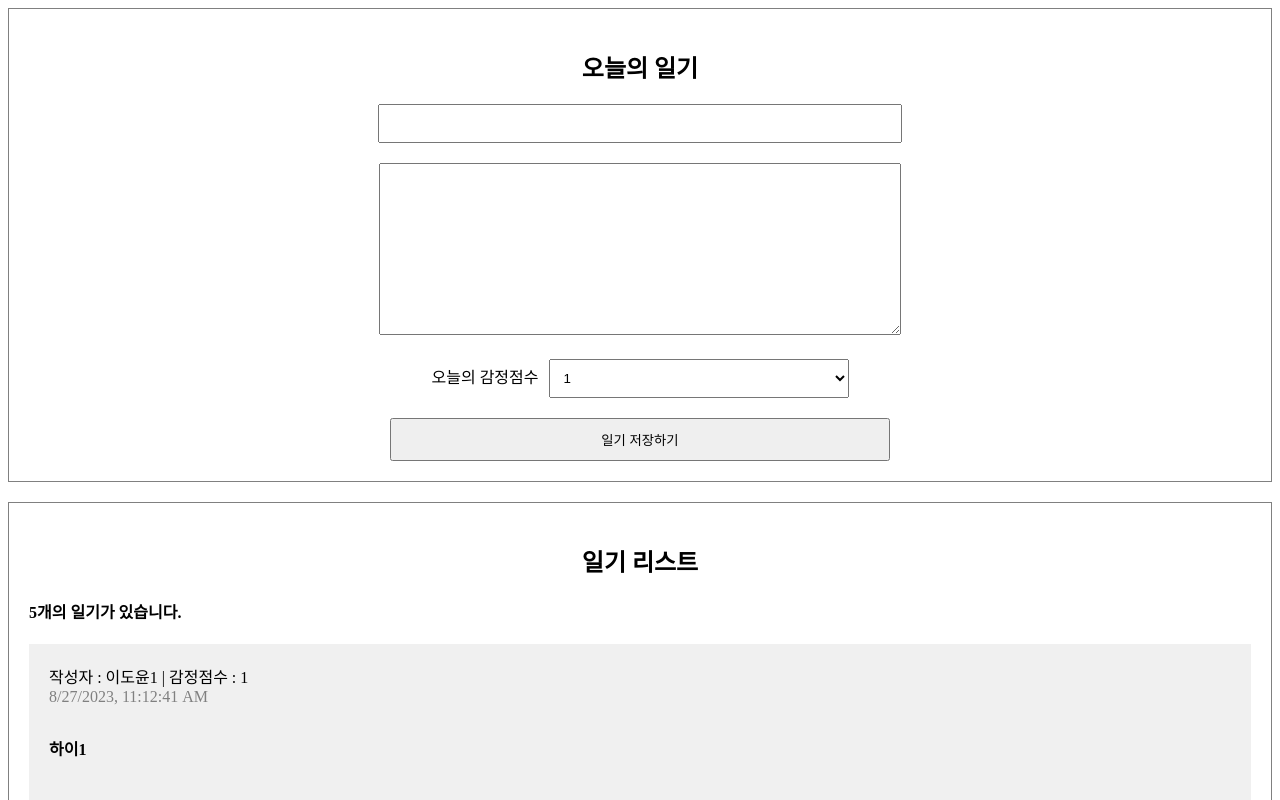
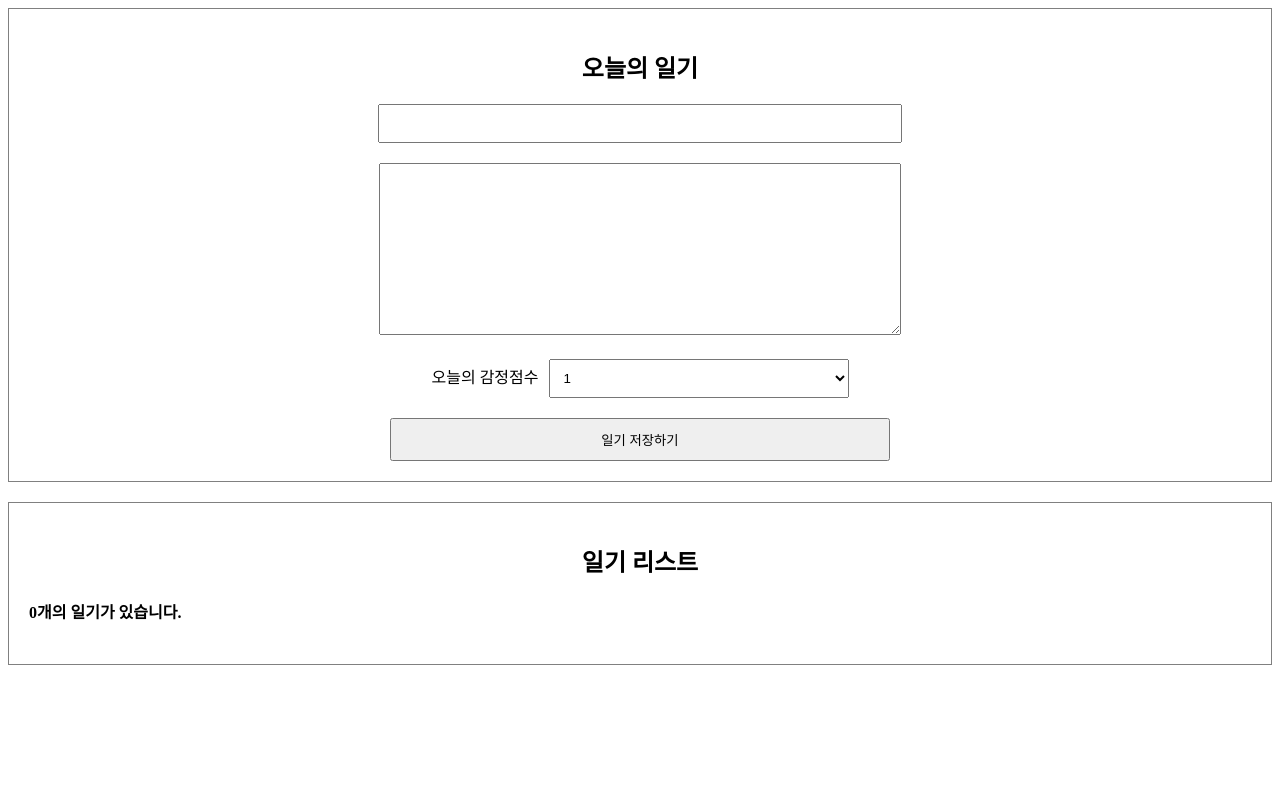
Before and after one commit to doyn511/Simple-Diary, a React (Create React App) app: page / in a window 1280 px wide. Shown: the top 800 px of the page. Built offline with nearby package versions, Linux system fonts and the light colour scheme.

Commit message:
[feat] submit시 데이터 추가하기

```diff
--- a/src/App.js
+++ b/src/App.js
@@ -1,48 +1,28 @@
 import "./App.css";
 import DiaryEditor from "./DiaryEditor";
 import DiaryList from "./DiaryList";
-const dummyList = [
-  {
-    id: 1,
-    author: "이도윤1",
-    content: "하이1",
-    emotion: 1,
-    created_date: new Date().getTime(),
-  },
-  {
-    id: 2,
-    author: "이도윤2",
-    content: "하이2",
-    emotion: 4,
-    created_date: new Date().getTime(),
-  },
-  {
-    id: 3,
-    author: "이도윤3",
-    content: "하이3",
-    emotion: 3,
-    created_date: new Date().getTime(),
-  },
-  {
-    id: 4,
-    author: "이도윤4",
-    content: "하이4",
-    emotion: 2,
-    created_date: new Date().getTime(),
-  },
-  {
-    id: 5,
-    author: "이도윤5",
-    content: "하이5",
-    emotion: 5,
-    created_date: new Date().getTime(),
-  },
-];
+import { useRef, useState } from "react";
+
 function App() {
+  const dataId = useRef(0);
+  const [data, setData] = useState([]);
+  const onCreate = (author, content, emotion) => {
+    const created_date = new Date().getTime();
+    const newItem = {
+      author,
+      content,
+      emotion,
+      created_date,
+      id: dataId.current,
+    };
+    dataId.current += 1;
+    setData([newItem, ...data]);
+  };
+
   return (
     <div className="App">
-      <DiaryEditor />
-      <DiaryList diaryList={dummyList} />
+      <DiaryEditor onCreate={onCreate} />
+      <DiaryList diaryList={data} />
     </div>
   );
 }
--- a/src/DiaryEditor.js
+++ b/src/DiaryEditor.js
@@ -1,6 +1,6 @@
 import { useRef, useState } from "react";
 
-const DiaryEditor = () => {
+const DiaryEditor = ({ onCreate }) => {
   const authorInput = useRef();
   const contentInput = useRef();
   const [state, setState] = useState({
@@ -26,7 +26,13 @@
       contentInput.current.focus();
       return;
     }
+    onCreate(state.author, state.content, state.emotion);
     alert("저장 성공");
+    setState({
+      author: "",
+      content: "",
+      emotion: 1,
+    });
   };
 
   return (
--- a/src/DiaryItem.js
+++ b/src/DiaryItem.js
@@ -1,7 +1,7 @@
 const DiaryItem = ({ author, content, created_date, emotion, id }) => {
   return (
     <div className="DiaryItem">
-      <div classNAme="info">
+      <div className="info">
         <span>
           작성자 : {author} | 감정점수 : {emotion}
         </span>
```
